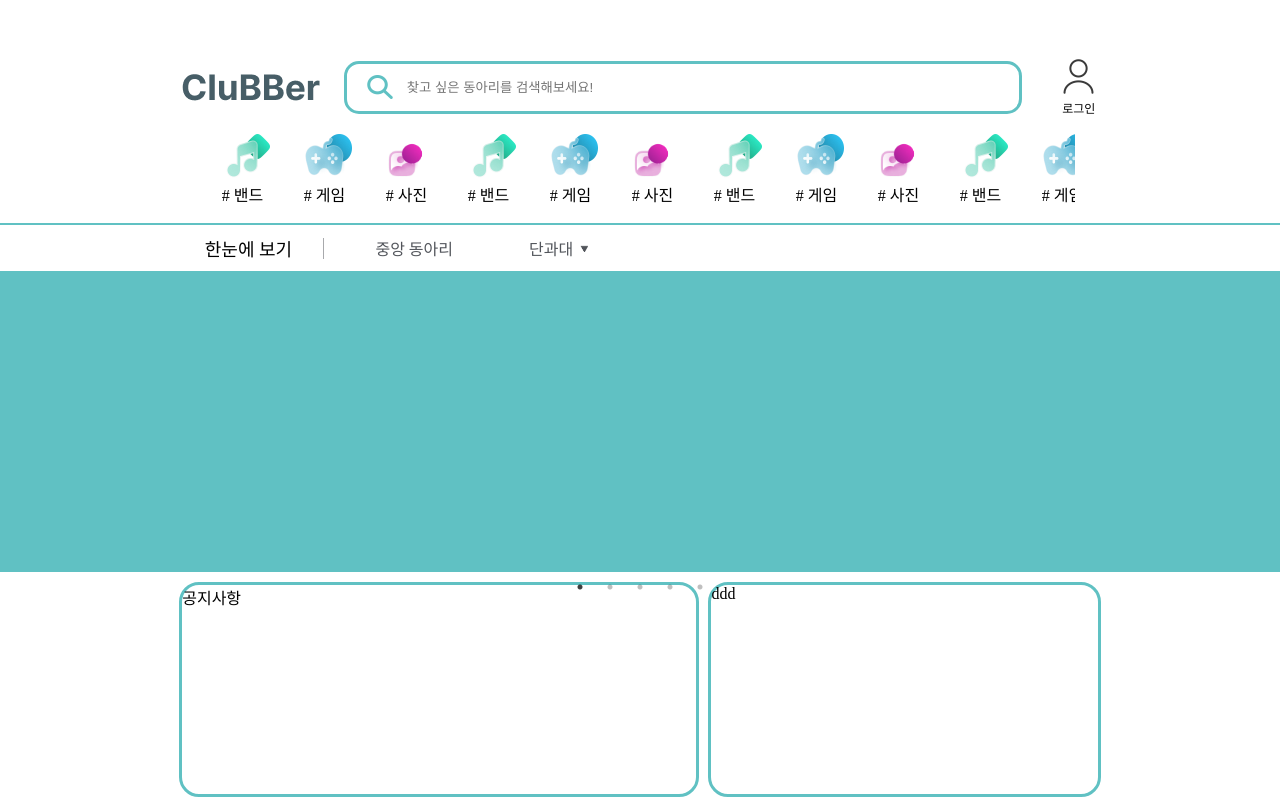
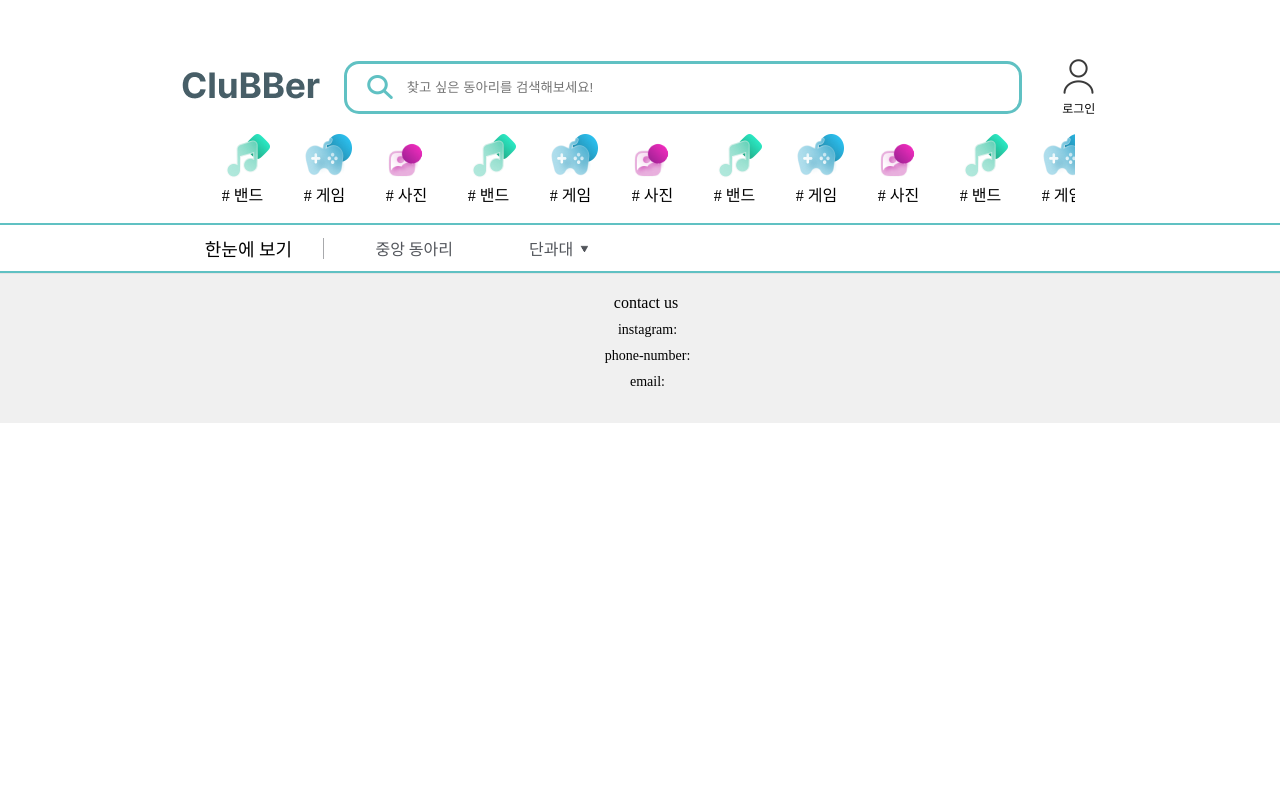
Before and after one commit to Clubber2024/Clubber-Client, a React (Create React App) app: page / in a window 1280 px wide. Shown: the top 800 px of the page. Built offline with nearby package versions, Linux system fonts and the light colour scheme.

Commit message:
Feat: menuBar centralClub page routing

```diff
--- a/package.json
+++ b/package.json
@@ -9,6 +9,7 @@
     "eslint-plugin-jsx-a11y": "^6.8.0",
     "react": "^18.2.0",
     "react-dom": "^18.2.0",
+    "react-router-dom": "^6.22.3",
     "react-scripts": "^5.0.1",
     "react-slick": "^0.30.2",
     "web-vitals": "^2.1.4"
--- a/src/App.jsx
+++ b/src/App.jsx
@@ -1,10 +1,19 @@
+import Header from "./layout/Header";
 import MainPage from "./main";
+import CentralClubPage from "./menu/central_club";
+import Footer from "./layout/Footer";
+import { BrowserRouter, Routes, Route } from "react-router-dom";
 
 function App() {
   return (
-    <div>
-      <MainPage />
-    </div>
+    <BrowserRouter>
+      <Header />
+      <Routes>
+      <Route path='/main' element={<MainPage />} />
+        <Route path='/menu/central_club' element={<CentralClubPage />} />
+      </Routes>
+      <Footer />
+    </BrowserRouter>
   );
 }
 export default App;
--- a/src/components/MenuBar.jsx
+++ b/src/components/MenuBar.jsx
@@ -1,4 +1,5 @@
 import "./menuBar.css";
+import { Link } from "react-router-dom";
 
 export default function MenuBar() {
     return (
@@ -6,7 +7,9 @@ export default function MenuBar() {
             <div className="menu_container">
                 <p className="tab_text_highlight">한눈에 보기</p>
                 <div className="vertical_line"></div>
-                <p className="tab_text_central">중앙 동아리</p>
+                <Link to="/menu/central_club" style={{textDecoration: "none"}}>
+                    <p className="tab_text_central">중앙 동아리</p>
+                </Link>
                 <div className="small_club_container">
                     <p className="tab_text_small">단과대</p>
                     <img className="dropdown_btn" src="/buttons/dropdown_button.png" alt="dropdown button" />
--- /dev/null
+++ b/src/components/Routes.jsx
@@ -0,0 +1,6 @@
+import { Routes, Route } from 'react-router-dom';
+import CentralClubPage from '../menu/central_club';
+
+<Routes>
+    <Route path='/menu/central_club' element={<CentralClubPage />} />
+</Routes>
--- a/src/layout/Header.jsx
+++ b/src/layout/Header.jsx
@@ -1,13 +1,16 @@
 import MenuBar from "../components/MenuBar";
 import TagScroll from "../components/TagScroll";
 import "./header.css";
+import { Link } from "react-router-dom";
 
 export default function Header() {
     // 모든 페이지에서 공통적으로 나타날 헤더
     return (
         <>
             <div className="header_top">
-                <img src="/CluBBer.png" alt="clubber logo" style={{paddingRight: 24}}/>
+                <Link to="/main">
+                    <img src="/CluBBer.png" alt="clubber logo" style={{paddingRight: 24}}/>
+                </Link>
                 <div className="search_box">
                     <img className="search_icon" src="/main/search.png" alt="search_icon" />
                     <input
--- a/src/main/index.jsx
+++ b/src/main/index.jsx
@@ -8,22 +8,11 @@ import "./mainPage.css";
 export default function MainPage() {
     return (
         <>
-            {/* 메인 페이지 */}
-            {/*
-            <Header />
-            <MenuBar />
-            <MainBanner />
-            <MainNotice />
-            <MainLank />
-            <MainFooter />
-            */}
-            <Header />
             <MainBanner />
             <div className="notice_lank_container">
                 <MainNotice />
                 <MainLank />
             </div>
-            <Footer />
         </>
     )
 }
--- a/src/menu/central_club/index.jsx
+++ b/src/menu/central_club/index.jsx
@@ -0,0 +1,9 @@
+import CentralClub from "./central_club";
+
+export default function CentralClubPage() {
+    return (
+        <>
+            <CentralClub />
+        </>
+    )
+}
```
Also changed, not shown: 1 other file (tests, documents, lock files or other folders).
